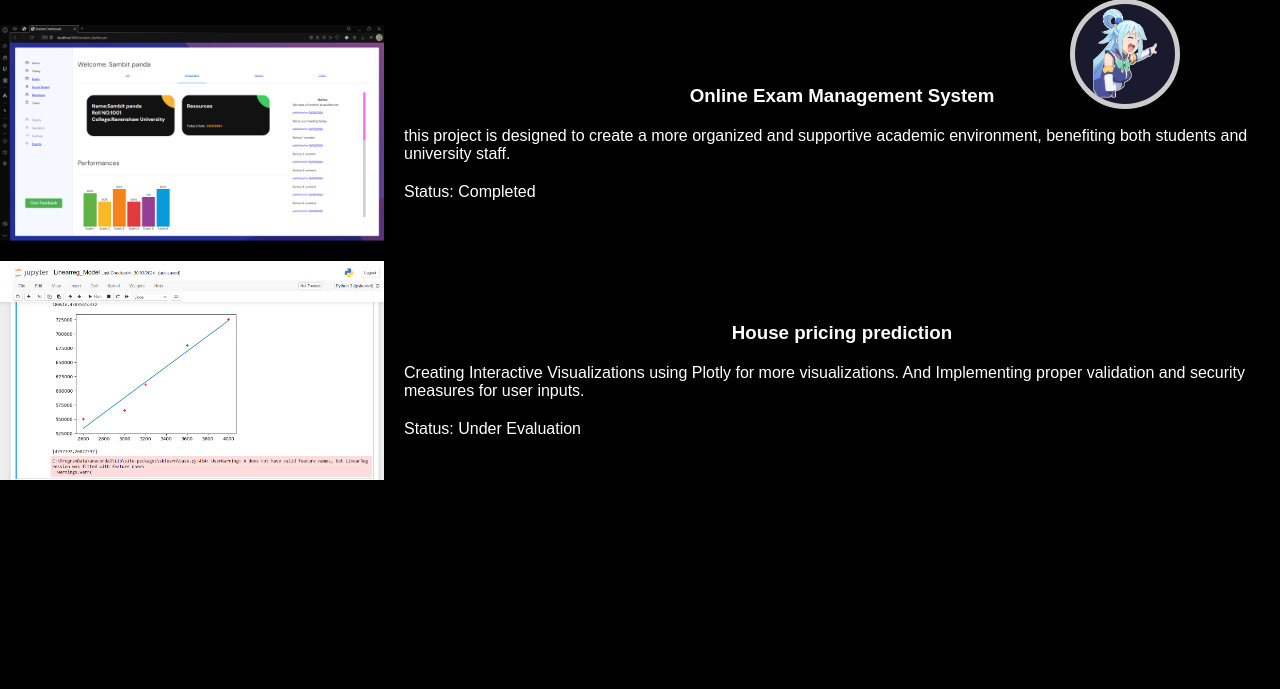
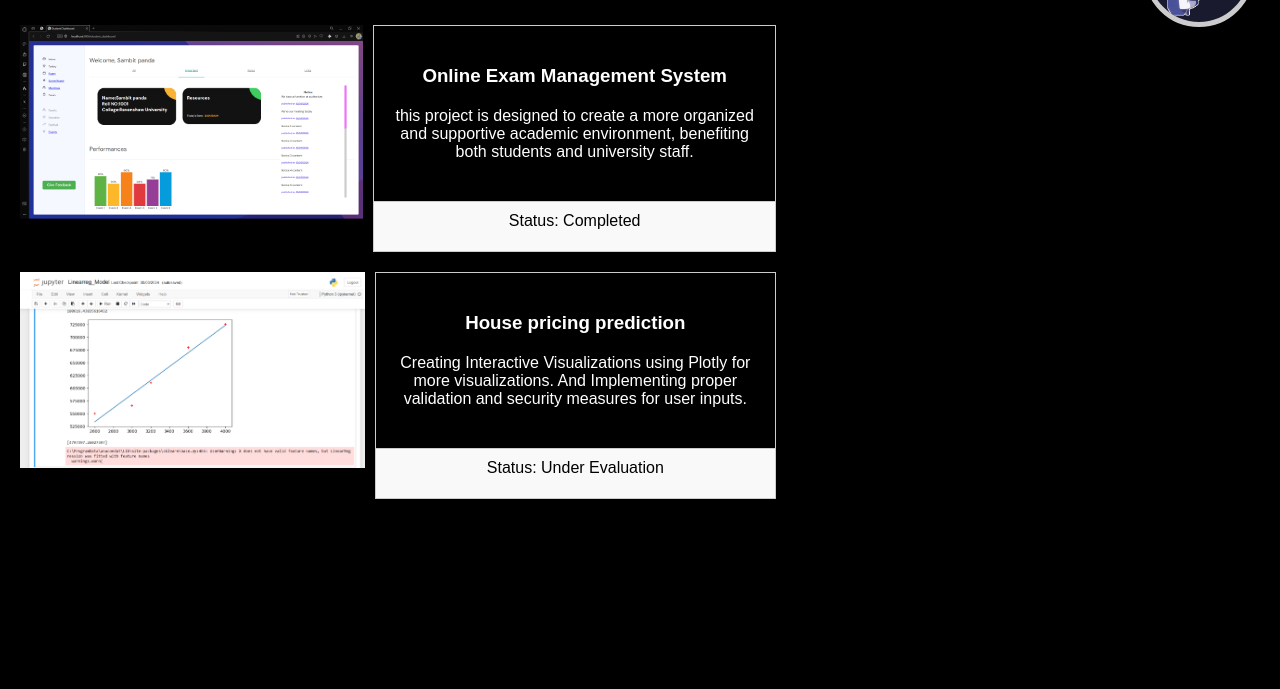
Before and after one commit to Sanatan753/Portfolio, a plain HTML site: page portfolio.html in a window 1280 px wide. Shown: the part 111-800 px from the top of the page. Drawn offline with Linux system fonts and the light colour scheme.

Commit message:
Updated the CSS file

```diff
--- a/styles.css
+++ b/styles.css
@@ -53,6 +53,10 @@ nav a {
     width:100px;
     border-radius: 50% 50%;
 }
+
+.profile-pic-container:hover{
+    transform: scale(1.01);
+}
 .sidebar {
     height: 100%;
     width: 0;
@@ -95,8 +99,9 @@ nav a {
 
 .container {
     text-align: center;
-    display: flex;
-    flex-direction: column;
+    display: grid;
+    grid-template-rows: auto;
+    margin-left: 20px;
 }
 
 h1 {
@@ -105,24 +110,41 @@ h1 {
 }
 
 .item {
-    display: flex;
-    flex-direction:row;
+    display: grid;
+    grid-auto-flow: column;
     margin-bottom: 20px;
     cursor: pointer;
+    width: 60%;
 }
 
 .thumbnail {
-    width: 30%;
-    height: 30%;
+    width: 100%;
     background-color: #ccc;
     margin-right: 20px;
 }
 
 .description {
-    display: flex;
-    flex-direction: column;
-    justify-content: center;
-    text-align: left;
+    display: grid;
+    grid-template-columns: 1fr;
+    grid-template-rows: auto 50px;
+    color: white;
+    background-color: #000000;
+    border: 1px solid #ccc;
+    box-shadow: 0 0 10px rgba(0, 0, 0, 0.1);
+    margin-left: 10px;
+}
+.reading-section {
+    padding: 20px;
+    overflow-y: auto;
+    max-width: 400px;
+}
+
+.status-window {
+    padding-top:10px;
+    color:black;
+    align-items: center;
+    border-top: 1px solid #ccc;
+    background-color: #f9f9f9;
 }
 
 .circle {
@@ -132,10 +154,10 @@ h1 {
     border-radius: 50%;
     border: 5px solid #ccc;
     cursor: pointer;
-    margin-top: 40px;
+    margin-top: 20px;
     position: absolute;
-    top:70px;
-    right: 100px;
+    top:1%;
+    right: 2%;
 }
 
 .button_back_to_home {
@@ -154,7 +176,7 @@ h1 {
 }
 
 .button_back_to_home:hover {
-    background-color: #516071;
+    background-color: #000000;
     transform: scale(1.05);
 }
 /* label styles */
@@ -174,8 +196,9 @@ h1 {
     color: white;
 }
 .label:hover{
+    padding: 10px 20px ;
     border-radius: 10%;
-    transform: scale(1.1);
+    font-size: 25px;
     color: white;
     background-color: #000000;
     cursor: pointer;
@@ -332,7 +355,6 @@ p {
     clear: both;
 }
 
-
 /* Footer styles */
 footer {
     width: 100%;
```
